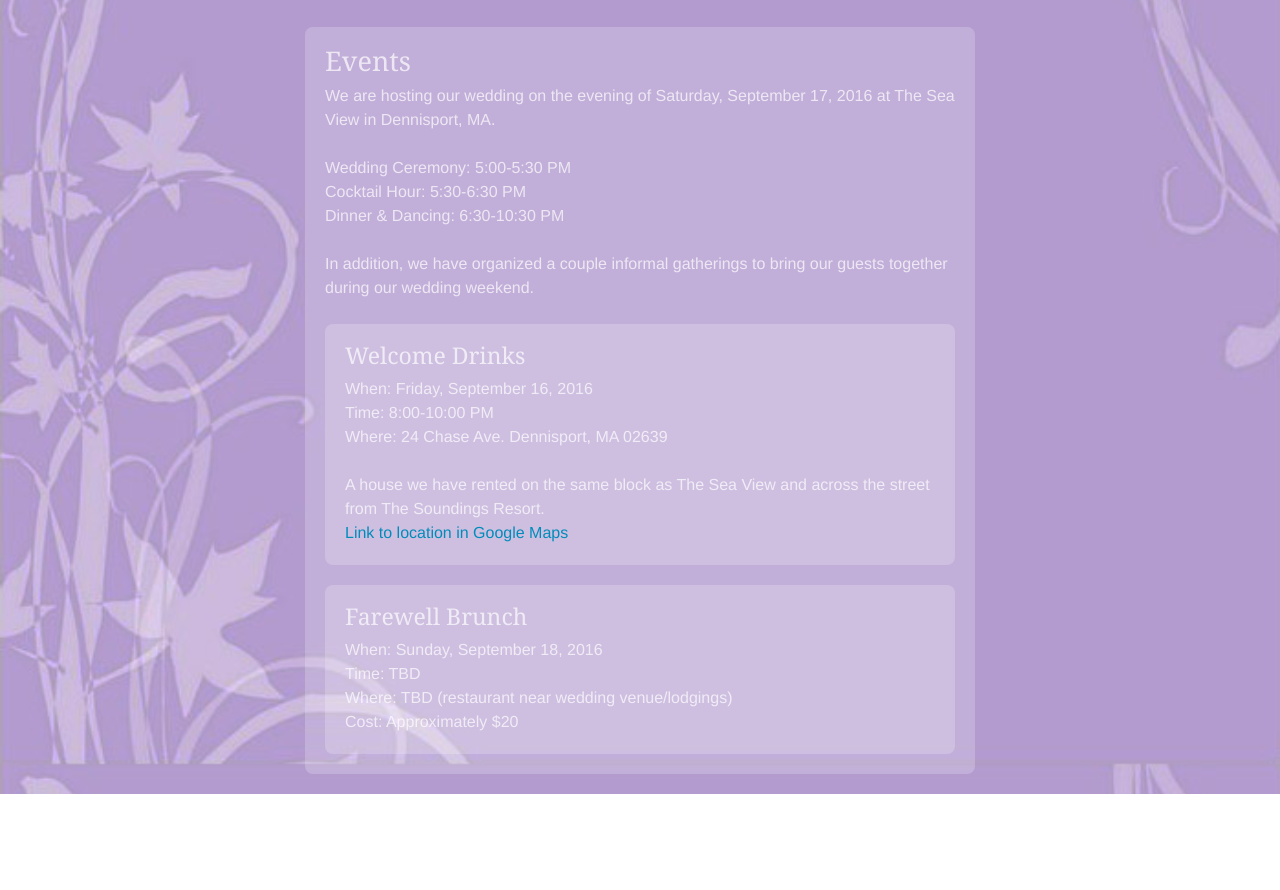
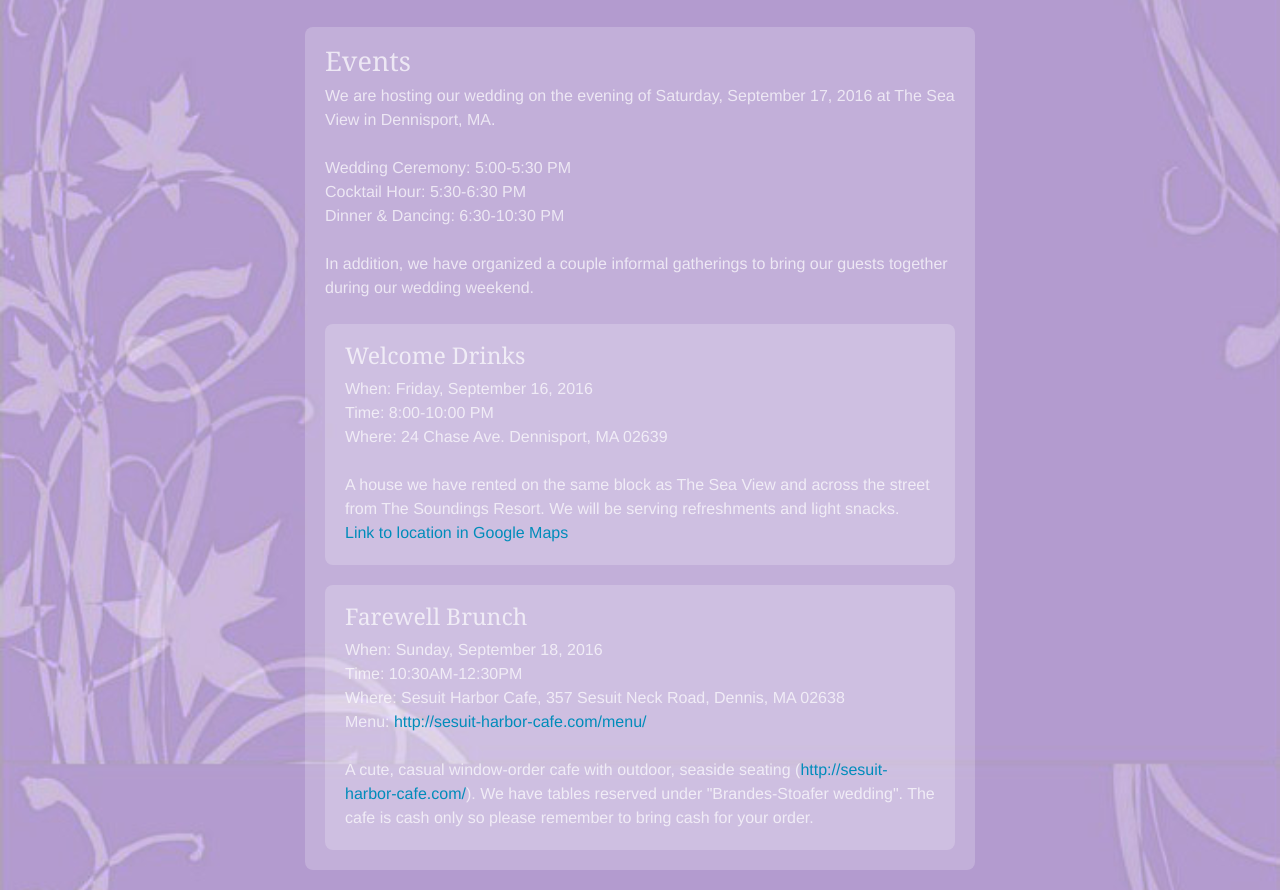
Before and after one commit to cstoafer/wedding-site, a website: page events.html in a window 1280 px wide. Shown: the part 148-1038 px from the top of the page. Before the commit the page ends 942 px from the top, so only its background shows below. Drawn offline with Linux system fonts and the light colour scheme.

Commit message:
add info party

```diff
--- a/events.html
+++ b/events.html
@@ -84,7 +84,7 @@
             <br>
             Where: 24 Chase Ave. Dennisport, MA 02639<br>
             <br>
-            A house we have rented on the same block as The Sea View and across the street from The Soundings Resort.
+            A house we have rented on the same block as The Sea View and across the street from The Soundings Resort. We will be serving refreshments and light snacks.
             <br>
             <a href="https://www.google.com/maps/place/24+Chase+Ave,+Dennis,+MA+02639/@41.6559399,-70.1237065,150m/data=!3m2!1e3!4b1!4m13!1m7!3m6!1s0x89fb3ea02c1c647f:0x7a37581f84d489c3!2s41+Chase+Ave,+Dennis,+MA+02639!3b1!8m2!3d41.6555826!4d-70.1221746!3m4!1s0x89fb3ea03675501d:0x9f820a8762930ad2!8m2!3d41.6559389!4d-70.123158">Link to location in Google Maps</a>
             </div>
@@ -93,11 +93,14 @@
             <h4>Farewell Brunch</h4>
             When: Sunday, September 18, 2016
             <br>
-            Time: TBD
+            Time: 10:30AM-12:30PM
             <br>
-            Where: TBD (restaurant near wedding venue/lodgings)
+            Where: Sesuit Harbor Cafe, 357 Sesuit Neck Road, Dennis, MA 02638
             <br>
-            Cost: Approximately $20
+            Menu: <a href="http://sesuit-harbor-cafe.com/menu/">http://sesuit-harbor-cafe.com/menu/</a>
+            <br><br>
+
+            A cute, casual window-order cafe with outdoor, seaside seating (<a href="http://sesuit-harbor-cafe.com/">http://sesuit-harbor-cafe.com/</a>). We have tables reserved under "Brandes-Stoafer wedding".  The cafe is cash only so please remember to bring cash for your order.
             </div>
 
         </div>
```
